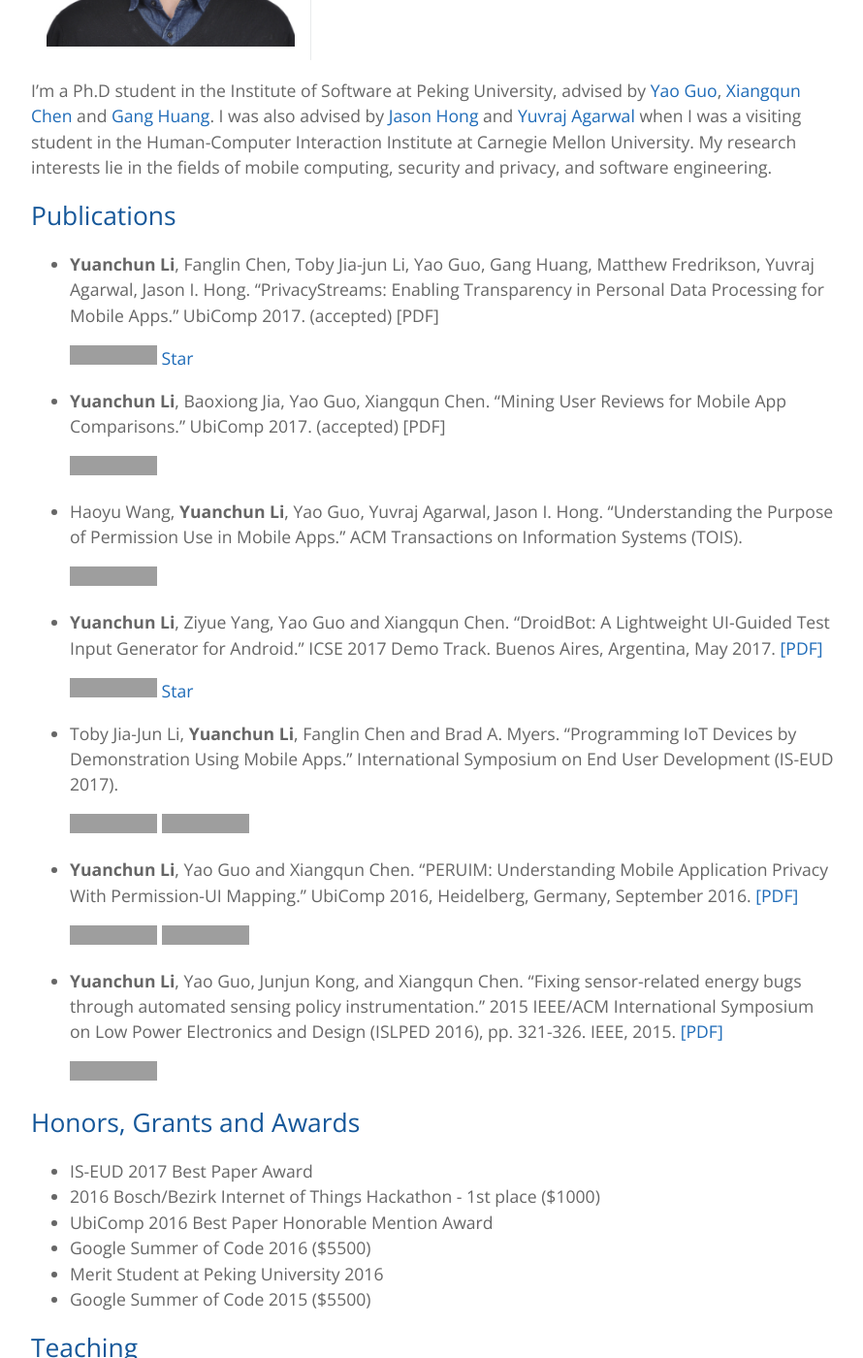
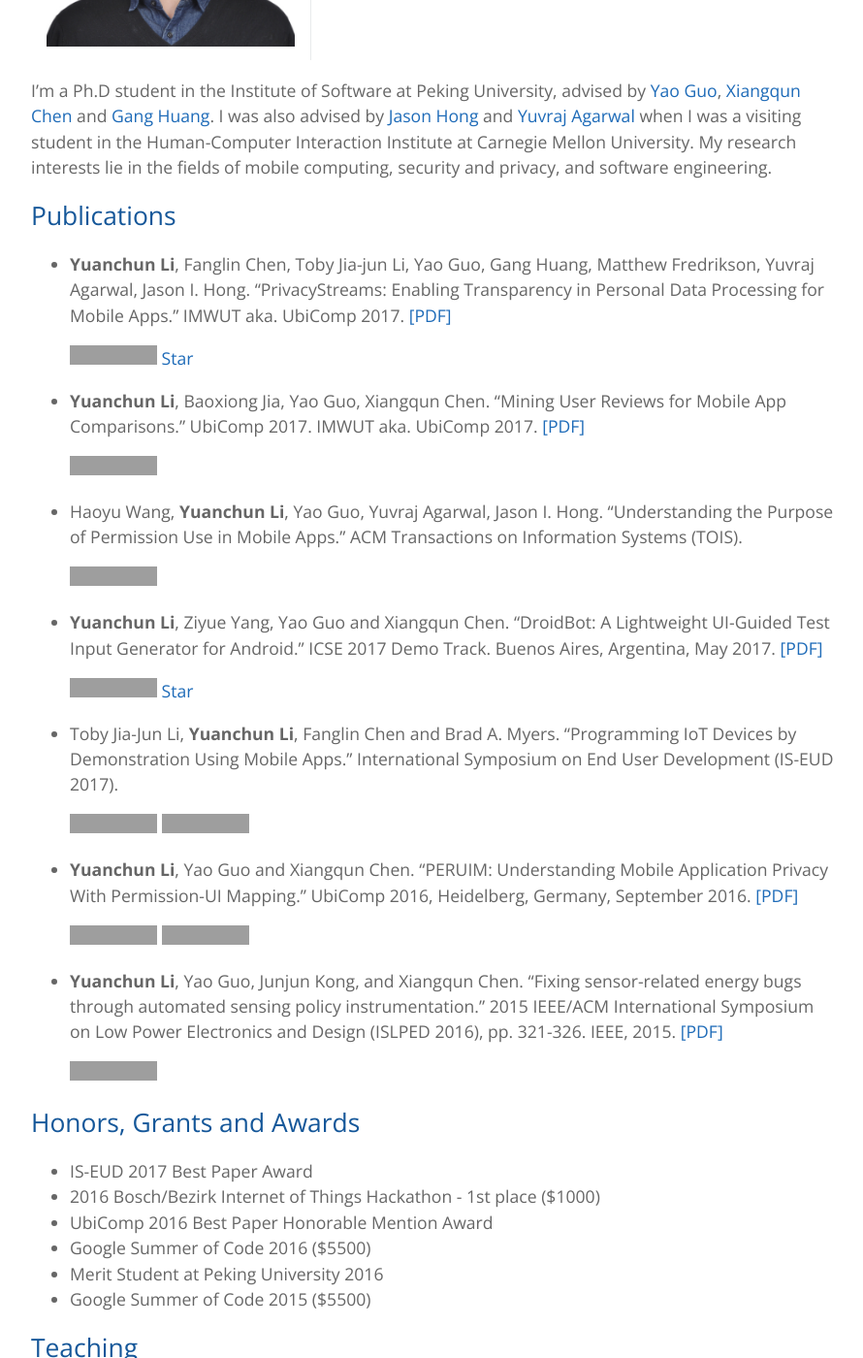
Before and after one commit to yuanchun-li/yuanchun-li.github.io, a Jekyll site: the page built from index.md, in a window 1280 px wide and 1400 px high, scrolled down 312 px, cut to the strip 0-1400 px from the top of the window. Shown: the whole strip at 97% size, without its empty margins (192-1082 px from the left). Built offline with Jekyll 4.4.1, drawn with Linux system fonts in a browser that asks for light colours; some of the changed text lies outside the part shown; grey boxes are pictures that could not be loaded.

Commit message:
add new files

```diff
--- a/index.md
+++ b/index.md
@@ -29,11 +29,11 @@ My research interests lie in the fields of mobile computing, security and privac
 
 ## Publications
 
-- **Yuanchun Li**, Fanglin Chen, Toby Jia-jun Li, Yao Guo, Gang Huang, Matthew Fredrikson, Yuvraj Agarwal, Jason I. Hong. "PrivacyStreams: Enabling Transparency in Personal Data Processing for Mobile Apps." UbiComp 2017. (accepted) [PDF]
+- **Yuanchun Li**, Fanglin Chen, Toby Jia-jun Li, Yao Guo, Gang Huang, Matthew Fredrikson, Yuvraj Agarwal, Jason I. Hong. "PrivacyStreams: Enabling Transparency in Personal Data Processing for Mobile Apps." IMWUT aka. UbiComp 2017. [[PDF]]({{site.baseurl}}/static/files/UbiComp2017_PrivacyStreams.pdf)
 
     [![UbiComp2017](https://img.shields.io/badge/UbiComp-2017-brightgreen.svg)](http://ubicomp.org/ubicomp2017/) <a class="github-button" href="https://github.com/PrivacyStreams/PrivacyStreams" data-show-count="true" aria-label="Star PrivacyStreams/PrivacyStreams on GitHub">Star</a>
 
-- **Yuanchun Li**, Baoxiong Jia, Yao Guo, Xiangqun Chen. "Mining User Reviews for Mobile App Comparisons." UbiComp 2017. (accepted) [PDF]
+- **Yuanchun Li**, Baoxiong Jia, Yao Guo, Xiangqun Chen. "Mining User Reviews for Mobile App Comparisons." UbiComp 2017. IMWUT aka. UbiComp 2017. [[PDF]]({{site.baseurl}}/static/files/UbiComp2017_mining-user-reviews.pdf)
 
     [![UbiComp2017](https://img.shields.io/badge/UbiComp-2017-brightgreen.svg)](http://ubicomp.org/ubicomp2017/)
 
```
Also changed, not shown: other parts of index.md (+1 -1 lines).
